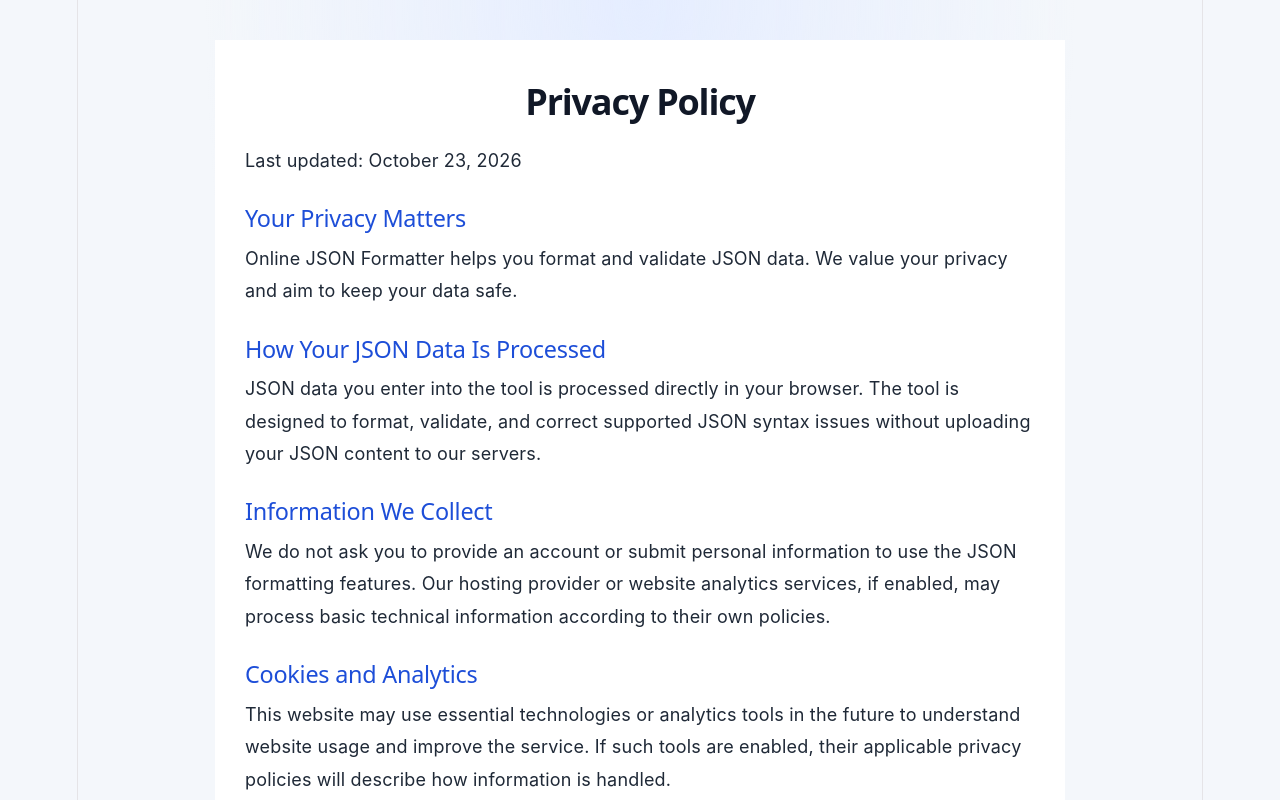
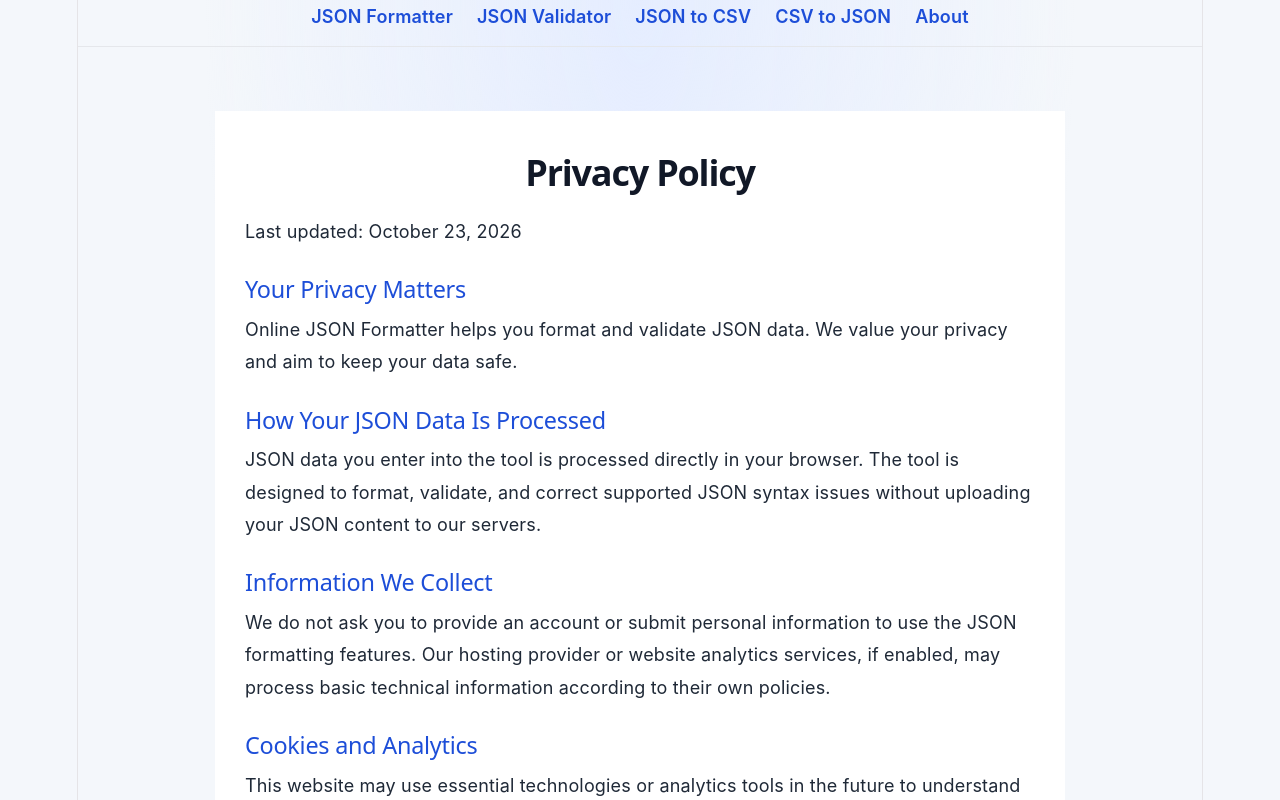
Before and after one commit to mariabk003-MS/online-json-formatter, a React (Vite) app: page /privacy-policy in a window 1280 px wide. Shown: the top 800 px of the page. Built offline with nearby package versions, Linux system fonts and the light colour scheme.

Commit message:
Add navigation bar to Privacy Policy page

```diff
--- a/src/PrivacyPolicy.jsx
+++ b/src/PrivacyPolicy.jsx
@@ -1,5 +1,7 @@
 import { useEffect } from 'react'
+import './App.css'
 import './PrivacyPolicy.css'
+import NavBar from './NavBar.jsx'
 
 function PrivacyPolicy() {
   useEffect(() => {
@@ -31,6 +33,8 @@ function PrivacyPolicy() {
   }, [])
 
   return (
+    <>
+      <NavBar />
       <main className="privacy-policy">
         <h1>Privacy Policy</h1>
         <p>Last updated: October 23, 2026</p>
@@ -103,6 +107,7 @@ function PrivacyPolicy() {
           <a href="/">Back to Online JSON Formatter</a>
         </p>
       </main>
+    </>
   )
 }
 
```
Lines whose indentation alone changed are shown as unchanged.
